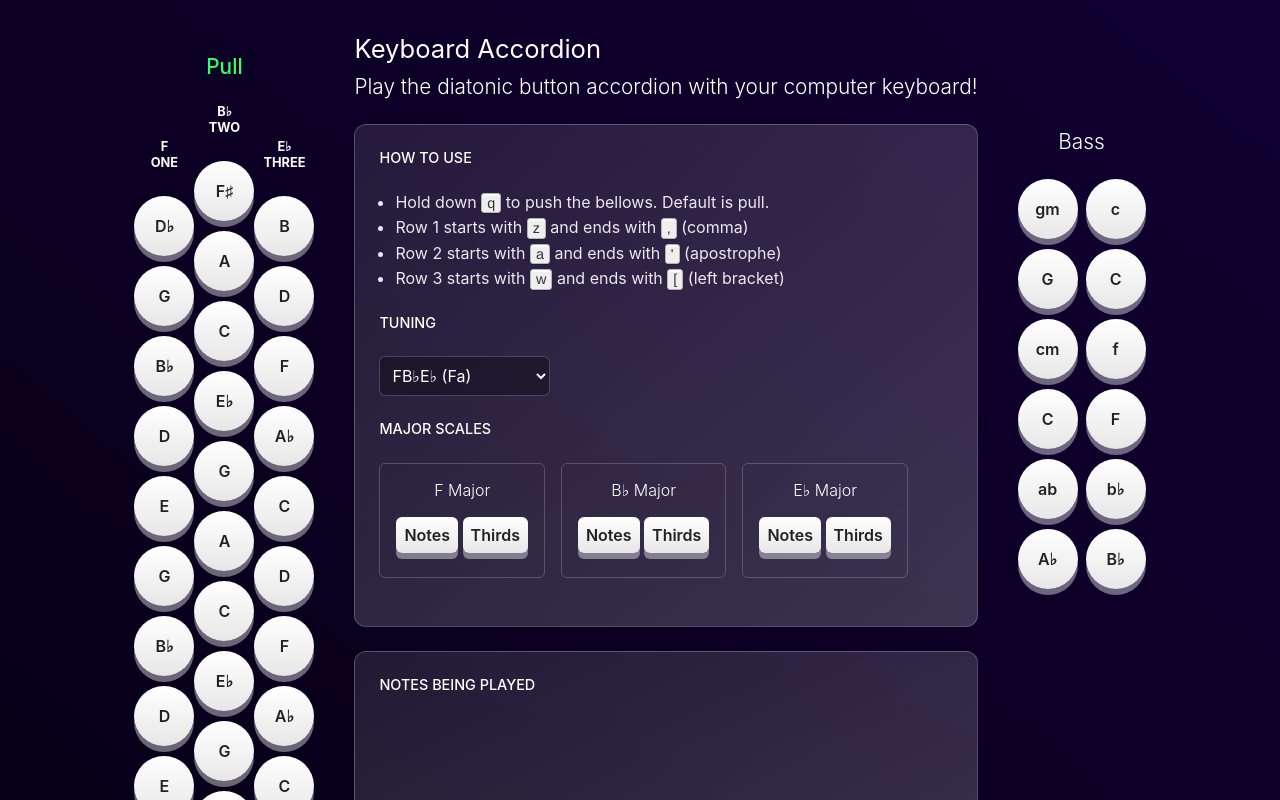
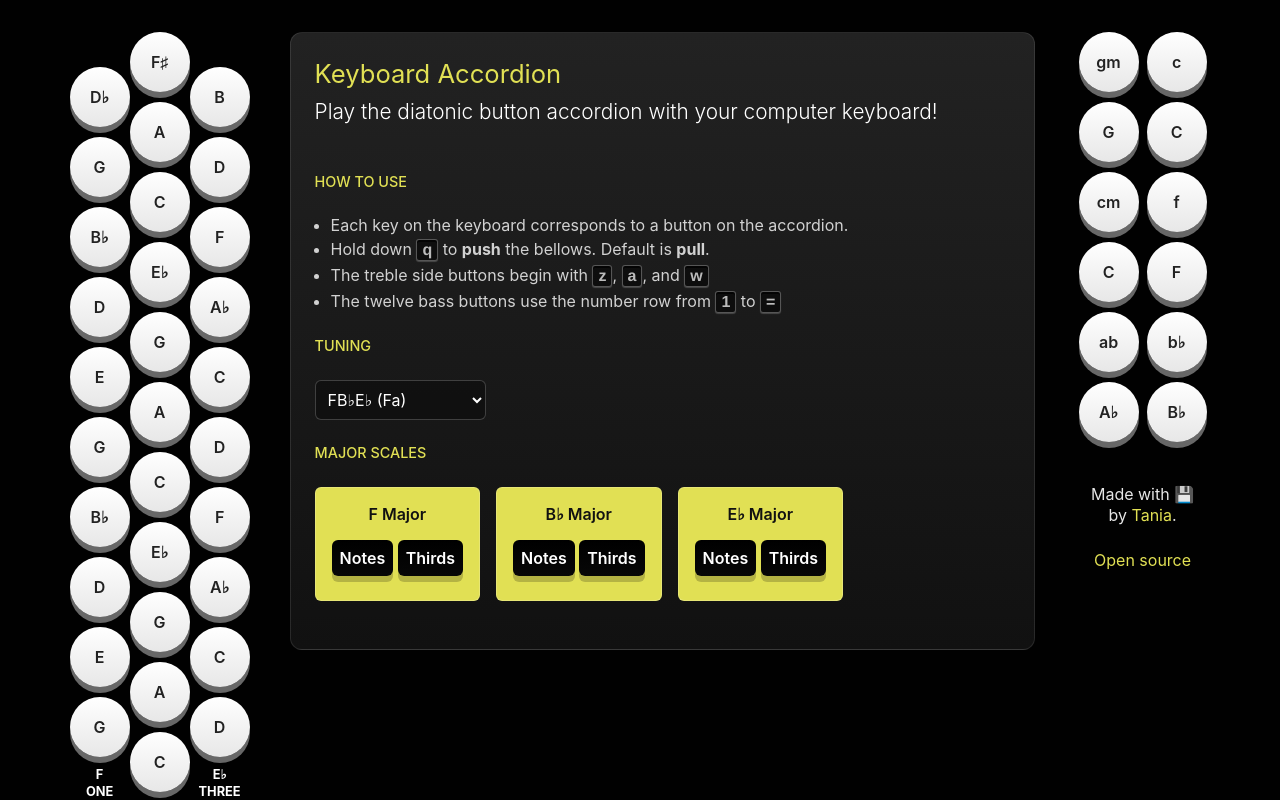
Before and after one commit to MMnemonic/accordion, a Svelte app: page / in a window 1280 px wide. Shown: the top 800 px of the page. Built offline with nearby package versions, Linux system fonts and the light colour scheme.

Commit message:
Update design

```diff
--- a/public/global.css
+++ b/public/global.css
@@ -1,6 +1,7 @@
 :root {
   --red: #f37272;
   --green: #33ff66;
+  --yellow: rgba(225, 224, 84, 1);
 }
 
 *,
@@ -20,7 +21,7 @@ body {
 
 body {
   min-height: 100vh;
-  background: linear-gradient(to top right, #060014, #110033);
+  background: #010101;
   color: rgba(255, 255, 255, 0.9);
   margin: 0;
   padding: 0;
@@ -30,7 +31,7 @@ body {
 }
 
 a {
-  color: var(--green);
+  color: var(--yellow);
   text-decoration: none;
 }
 
@@ -72,21 +73,23 @@ input:disabled {
 
 button {
   border: none;
-  background: linear-gradient(to bottom, white, #e7e7e7);
-  box-shadow: 0px 6px rgba(255, 255, 255, 0.4);
-  color: #222;
+  background: linear-gradient(to bottom, black, #070707);
+  box-shadow: 0px 6px rgba(0, 0, 0, 0.2);
+  color: #fff;
   cursor: pointer;
   font-weight: 600;
 }
 
 button:hover {
   background: white;
+  color: black;
   box-shadow: 0px 6px rgba(255, 255, 255, 0.3);
 }
 
 button:active {
-  background: linear-gradient(to bottom, var(--green), #56ea7b);
-  box-shadow: 0px 6px rgba(255, 255, 255, 0.2);
+  background: white;
+  color: black;
+  box-shadow: 0px 6px rgba(255, 255, 255, 0.3);
 }
 
 button:disabled {
@@ -105,7 +108,7 @@ select {
 
 select:focus {
   outline: none;
-  border: 1px solid var(--green);
+  border: 1px solid var(--yellow);
 }
 
 small {
@@ -117,14 +120,14 @@ small {
 }
 
 kbd {
-  background-color: #eee;
+  background-color: rgba(0, 0, 0, 0.5);
   border-radius: 3px;
-  border: 1px solid #b4b4b4;
-  box-shadow: 0 1px 1px rgba(0, 0, 0, 0.2), 0 2px 0 0 rgba(255, 255, 255, 0.7) inset;
-  color: #333;
+  border: 1px solid rgba(255, 255, 255, 0.3);
+  box-shadow: 0 1px 1px rgba(255, 255, 255, 0.2), 0 2px 0 0 rgba(0, 0, 0, 0.7) inset;
+  color: #bbb;
   display: inline-block;
-  font-size: 0.9rem;
-  font-weight: 400;
+  font-size: 1rem;
+  font-weight: 600;
   line-height: 1;
   padding: 2px 5px;
   white-space: nowrap;
@@ -138,12 +141,13 @@ ul {
 }
 
 li {
+  line-height: 1.2;
   margin-bottom: 0.25rem;
 }
 
 main {
   margin: 0 auto;
-  max-width: 1200px;
+  max-width: 1300px;
 }
 
 h1,
@@ -159,6 +163,7 @@ h1 {
   font-size: 1.6rem;
   font-weight: 400;
   margin-bottom: 0.5rem;
+  color: var(--yellow);
 }
 
 h2 {
@@ -166,10 +171,15 @@ h2 {
   font-weight: 300;
 }
 
+.title {
+  margin-bottom: 3rem;
+}
+
 h3 {
   font-size: 0.9rem;
   font-weight: 500;
   text-transform: uppercase;
+  color: var(--yellow);
 }
 
 h4 {
@@ -207,16 +217,17 @@ footer {
   }
 }
 
-.keyboard-side {
-  align-self: center;
+.information-side {
+  width: 100%;
 }
 
 .information {
   padding: 1.5rem;
-  background: linear-gradient(to bottom right, rgba(255, 255, 255, 0.1), rgba(255, 255, 255, 0.2));
-  border: 1px solid rgba(255, 255, 255, 0.2);
+  background: linear-gradient(to top, #111, #222);
+  border: 1px solid rgba(255, 255, 255, 0.1);
   border-radius: 12px;
   margin-bottom: 1.5rem;
+  color: rgba(255, 255, 255, 0.8);
 }
 
 .accordion-layout {
@@ -279,7 +290,7 @@ footer {
 
 @media screen and (min-width: 600px) {
   .currently-playing {
-    min-height: 200px;
+    min-height: 100px;
   }
 }
 
@@ -309,11 +320,11 @@ h2.direction {
   font-weight: 500;
 }
 
-h2.direction.pull {
+.direction.pull {
   color: var(--green);
 }
 
-h2.direction.push {
+.direction.push {
   color: var(--red);
 }
 
@@ -328,6 +339,7 @@ h2.direction.push {
   flex-direction: column;
   padding: 1rem;
   border-radius: 6px;
+  background: rgba(225, 224, 84, 1);
   border: 1px solid rgba(255, 255, 255, 0.2);
 }
 
@@ -335,8 +347,9 @@ h2.direction.push {
   text-align: center;
   font-size: 1rem;
   text-transform: none;
-  font-weight: 300;
+  font-weight: 600;
   margin-bottom: 1rem;
+  color: #111;
 }
 
 .desktop-only {
--- a/public/index.html
+++ b/public/index.html
@@ -3,8 +3,23 @@
   <head>
     <meta charset="utf-8" />
     <meta name="viewport" content="width=device-width,initial-scale=1" />
+    <meta
+      name="description"
+      content="Play the diatonic accordion with your keyboard! ¡Toca el acordeón de botones con el teclado!"
+    />
+    <meta
+      name="keywords"
+      content="keyboard, accordion, acordeon, acordeon de botones, musica norteña, norteño, tejano, tex-mex, hohner, gabbanelli"
+    />
+    <meta name="twitter:card" content="summary" />
+    <meta name="twitter:site" content="@taniarascia" />
+    <meta name="twitter:title" content="Keyboard Acordeon | Teclado del Acordeón" />
+    <meta
+      name="twitter:description"
+      content="Play the diatonic accordion with your keyboard! ¡Toca el acordeón de botones con el teclado!"
+    />
 
-    <title>Keyboard Accordion | Teclado de Acordeón</title>
+    <title>Keyboard Accordion | Teclado del Acordeón</title>
 
     <link rel="icon" type="image/png" href="/favicon.png" />
     <link rel="stylesheet" href="/global.css" />
--- a/src/App.svelte
+++ b/src/App.svelte
@@ -187,6 +187,8 @@
   }
 
   async function playNotesInScale(idSet) {
+    handleClearAllNotes()
+
     for (const id of idSet) {
       // handleToggleBellows('pull')
       if (!activeButtonIdMap[id]) {
@@ -230,11 +232,9 @@
 
   <div class="layout">
     <div class="keyboard-side">
-      <h2 class="desktop-only direction {direction}">{direction}</h2>
       <div class="desktop-only accordion-layout">
         {#each rows as row}
           <div class="row {row}">
-            <h4>{rowTones[tuning][row]}<br />{row}</h4>
             {#each layout[row].filter(({ id }) => id.includes(direction)) as button}
               <div
                 class={`circle ${activeButtonIdMap[button.id] ? 'active' : ''} ${direction} `}
@@ -244,23 +244,28 @@
                 {button.name}
               </div>
             {/each}
+            <h4>{rowTones[tuning][row]}<br />{row}</h4>
           </div>
         {/each}
       </div>
     </div>
 
     <div class="information-side">
+      <div class="information">
+        <div class="title">
           <h1>Keyboard Accordion</h1>
           <h2>Play the diatonic button accordion with your computer keyboard!</h2>
-
-      <div class="information">
+        </div>
         <div>
           <h3>How to use</h3>
           <ul>
-            <li>Hold down <kbd>q</kbd> to push the bellows. Default is pull.</li>
-            <li>Row 1 starts with <kbd>z</kbd> and ends with <kbd>,</kbd> (comma)</li>
-            <li>Row 2 starts with <kbd>a</kbd> and ends with <kbd>'</kbd> (apostrophe)</li>
-            <li>Row 3 starts with <kbd>w</kbd> and ends with <kbd>[</kbd> (left bracket)</li>
+            <li>Each key on the keyboard corresponds to a button on the accordion.</li>
+            <li>
+              Hold down <kbd>q</kbd> to <strong>push</strong> the bellows. Default is
+              <strong>pull</strong>.
+            </li>
+            <li>The treble side buttons begin with <kbd>z</kbd>, <kbd>a</kbd>, and <kbd>w</kbd></li>
+            <li>The twelve bass buttons use the number row from <kbd>1</kbd> to <kbd>=</kbd></li>
           </ul>
         </div>
 
@@ -303,9 +308,7 @@
         </div>
       </div>
 
-      <div class="information desktop-only">
-        <div>
-          <h3>Notes being played</h3>
+      <div class="desktop-only">
         <div class="currently-playing">
           {#each Object.entries(activeButtonIdMap) as [id, value]}
             <div class="flex col">
@@ -316,10 +319,8 @@
         </div>
       </div>
     </div>
-    </div>
 
     <div class="bass-side">
-      <h2 class="desktop-only" style="margin: 6rem 0 1.5rem; justify-content: center;">Bass</h2>
       <div class="desktop-only accordion-layout">
         {#each bassRows as row}
           <div class="row {row}">
@@ -335,13 +336,12 @@
           </div>
         {/each}
       </div>
+      <footer>
+        <p>
+          Made with 💾 by <a href="https://tania.dev" target="_blank">Tania</a>.
+        </p>
+        <p><a href="https://github.com/taniarascia/accordion" target="_blank">Open source</a></p>
+      </footer>
     </div>
   </div>
-
-  <footer>
-    <p>
-      Made with 💾 by <a href="https://tania.dev" target="_blank">Tania</a>.<br />
-      <a href="https://github.com/taniarascia/accordion" target="_blank">Open source</a>.
-    </p>
-  </footer>
 </main>
```
Also changed, not shown: 5 other files (tests, documents, lock files or other folders). Lines whose indentation alone changed are shown as unchanged.
